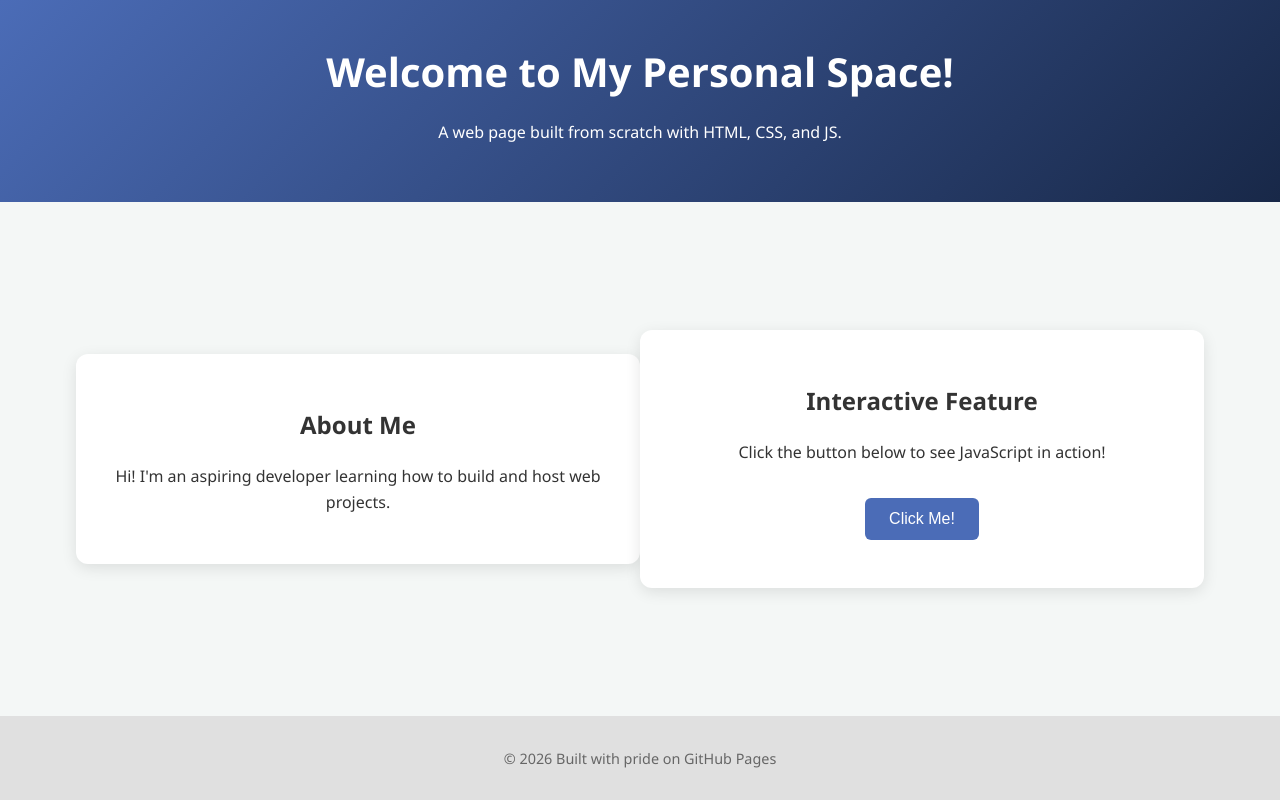
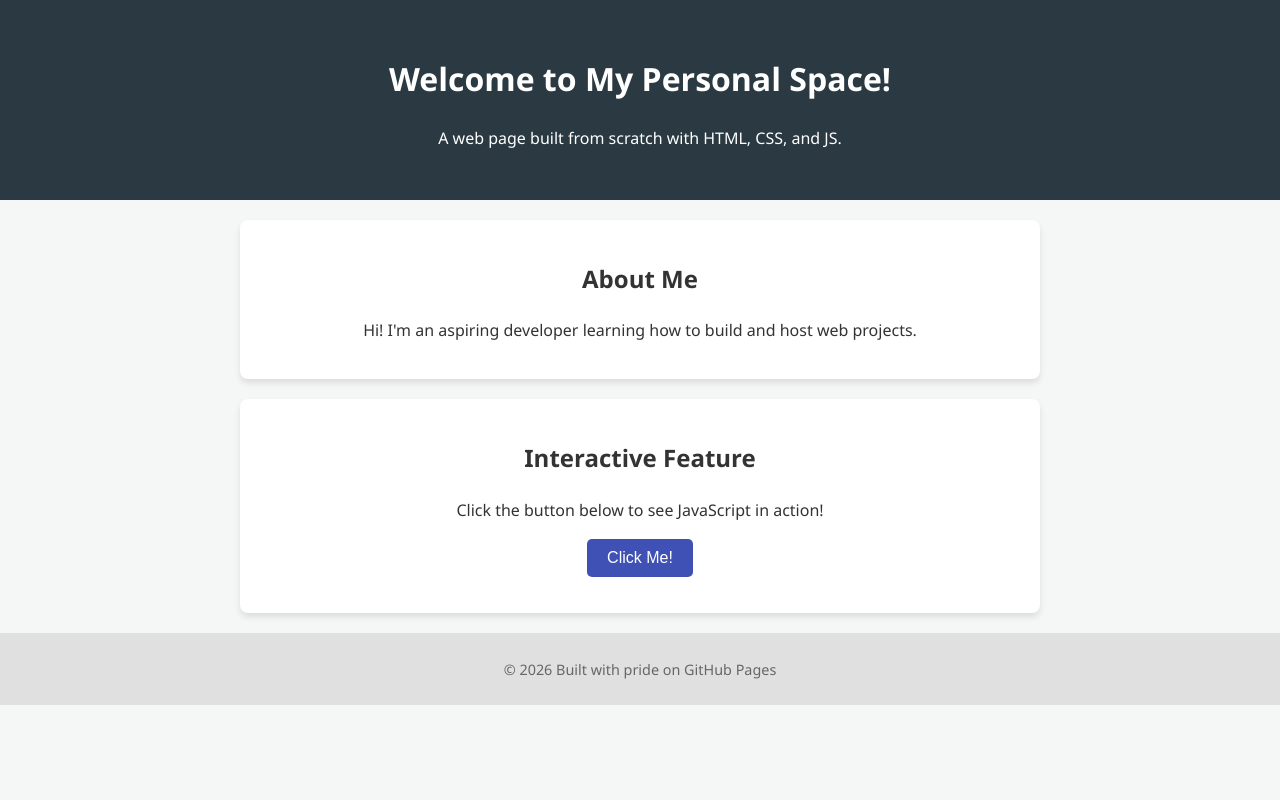
Before and after one commit to AlexC468/AlexC468.github.io, a plain HTML site: page index.html in a window 1280 px wide. Drawn offline with Linux system fonts and the light colour scheme.

Commit message:
Update style.css

```diff
--- a/style.css
+++ b/style.css
@@ -1,82 +1,64 @@
-/* GLOBAL STYLES: Set default styles for the entire page */
+/* General reset and base font styles for the entire body */
 body {
     font-family: 'Segoe UI', Tahoma, Geneva, Verdana, sans-serif;
     line-height: 1.6;
+    background-color: #f4f7f6;
+    color: #333;
     margin: 0;
     padding: 0;
-    background-color: #f4f7f6;
-    color: #333;
-    display: flex;
-    flex-direction: column;
-    min-height: 100vh;
-}
-
-/* HEADER STYLING: Make the top section stand out with a modern gradient */
-header {
-    background: linear-gradient(135deg, #4b6cb7, #182848);
-    color: white;
-    text-align: center;
-    padding: 2.5rem 1rem;
-}
-
-header h1 {
-    margin: 0;
-    font-size: 2.5rem;
-}
-
-/* MAIN CONTENT: Center the content card on the screen */
-main {
-    flex: 1;
-    display: flex;
-    justify-content: center;
-    align-items: center;
-    padding: 2rem;
-}
-
-/* CARD CONTAINER: Add a clean box with a soft shadow around our content */
-.card {
-    background-color: white;
-    padding: 2rem;
-    border-radius: 12px;
-    box-shadow: 0 4px 15px rgba(0, 0, 0, 0.1);
-    max-width: 500px;
-    width: 100%;
     text-align: center;
 }
 
-/* BUTTON STYLING: Make the button interactive with smooth hover effects */
+/* Header banner styling */
+header {
+    background-color: #2b3a42;
+    color: #ffffff;
+    padding: 2rem 1rem;
+}
+
+/* Main container spacing */
+main {
+    max-width: 800px;
+    margin: 20px auto;
+    padding: 0 20px;
+}
+
+/* Styling reusable content cards */
+.card {
+    background: #ffffff;
+    padding: 20px;
+    margin-bottom: 20px;
+    border-radius: 8px;
+    box-shadow: 0 4px 6px rgba(0, 0, 0, 0.1);
+}
+
+/* Button styling with smooth hover transitions */
 button {
-    background-color: #4b6cb7;
+    background-color: #3f51b5;
     color: white;
     border: none;
-    padding: 0.75rem 1.5rem;
-    font-size: 1rem;
-    border-radius: 6px;
+    padding: 10px 20px;
+    font-size: 16px;
+    border-radius: 5px;
     cursor: pointer;
-    transition: background-color 0.3s ease, transform 0.1s ease;
-    margin-top: 1rem;
+    transition: background-color 0.3s ease;
 }
 
 button:hover {
-    background-color: #3b5998;
+    background-color: #303f9f;
 }
 
-button:active {
-    transform: scale(0.98);
-}
-
-/* MESSAGE STYLING: Style the dynamic text updated by JavaScript */
-#message-text {
-    margin-top: 1.5rem;
+/* Message styling triggered by JavaScript */
+#message-display {
+    margin-top: 15px;
     font-weight: bold;
     color: #2e7d32;
 }
 
-/* FOOTER STYLING: Stick the footer at the bottom */
+/* Footer styling */
 footer {
-    text-align: center;
-    padding: 1rem;
+    padding: 10px;
     background-color: #e0e0e0;
+    color: #666;
     font-size: 0.9rem;
-    color: #666;
 }
```
